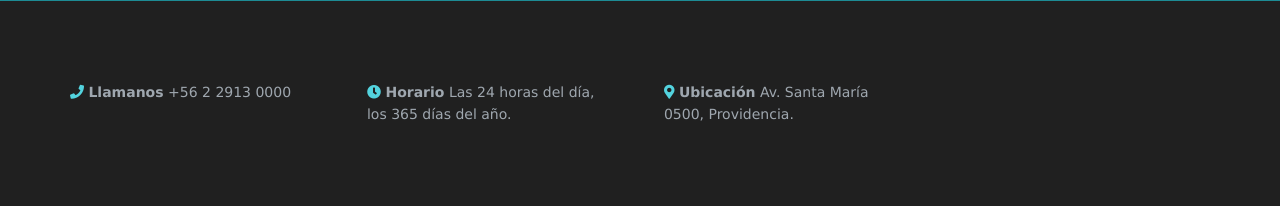
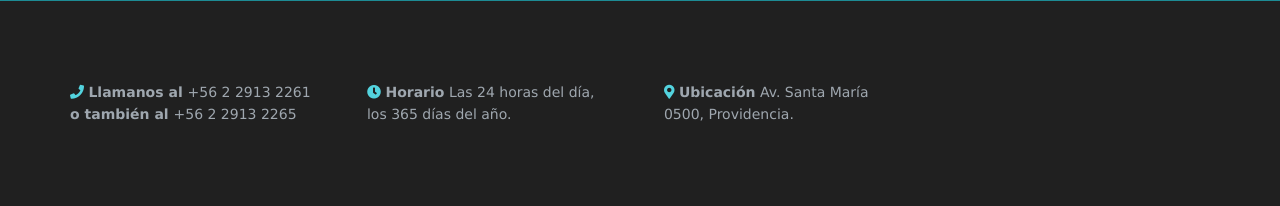
Before and after one commit to legitpotato/clinicaPrueba1, a PHP site: page / in a window 1280 px wide. Shown: the part 2483-2689 px from the top of the page. Run offline with PHP 8.4, Linux system fonts and the light colour scheme.

Commit message:
Add files via upload

```diff
--- a/index.php
+++ b/index.php
@@ -226,7 +226,7 @@
 
     <ul class="nospace clear">
       <li class="one_quarter first">
-        <div class="block clear"><a href="#"><i class="fas fa-phone"></i></a> <span><strong>Llamanos</strong> +56 2  2913 0000</span></div>
+        <div class="block clear"><a href="#"><i class="fas fa-phone"></i></a> <span><strong>Llamanos al </strong>+56 2 2913 2261<strong> o también al </strong>+56 2 2913 2265</span></div>
       </li>
       <!--
       <li class="one_quarter">
```
